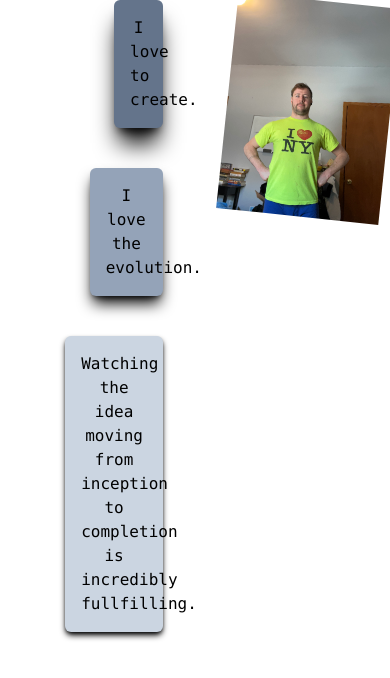
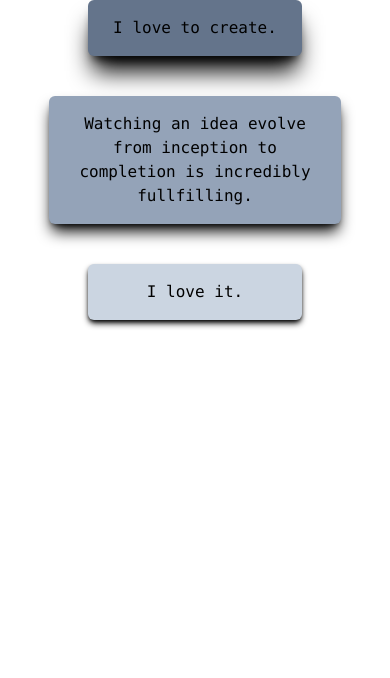
Before and after one commit to MattOrtner/portfolio-site, a Next.js app: page /components/AboutSection in a window 390 px wide. Shown: the top 678 px of the page. Built offline with nearby package versions, Linux system fonts and the light colour scheme.

Commit message:
mobile ready

```diff
--- a/pages/components/AboutSection.js
+++ b/pages/components/AboutSection.js
@@ -20,25 +20,25 @@ const AboutSection = () => {
 
   return (
     <div>
-      <div className="flex gap-16">
+      <div className="flex gap-16 max-[400px]:bg-yellow">
         <VitruvianCarousel
           frontHandler={frontHandler}
           backHandler={backHandler}
           sideHandler={sideHandler}
         />
-        <div className="flex w-[50%] items-end flex-col z-10 gap-10 font-mono">
-          <div className="w-[30%] text-center bg-slate-500 p-4 shadow-xl shadow-black rounded-md">
+        <div className="flex w-[50%] items-end flex-col z-10 gap-10 font-mono max-[400px]:w-[100%] max-[400px]:items-center">
+          <div className="w-[30%] text-center bg-slate-500 p-4 shadow-xl shadow-black rounded-md max-[400px]:w-[55%]">
             I love to create.
           </div>
-          <div className="w-[45%] bg-slate-400 p-4 text-center shadow-lg shadow-black rounded-md">
-            I love the evolution.
-          </div>
-          <div className="w-[60%] text-center bg-slate-300 p-4 shadow-md shadow-black rounded-md">
-            Watching the idea moving from inception to completion is incredibly
+          <div className="w-[45%] bg-slate-400 p-4 text-center shadow-lg shadow-black rounded-md max-[400px]:w-[75%]">
+            Watching an idea evolve from inception to completion is incredibly
             fullfilling.
           </div>
+          <div className="w-[60%] text-center bg-slate-300 p-4 shadow-md shadow-black rounded-md max-[400px]:w-[55%]">
+            I love it.
+          </div>
         </div>
-        <div className="w-[50%]">
+        <div className="w-[50%] max-[400px]:hidden">
           <div className="rotate-6">
             <Image
               alt="Matthew Ortner"
--- a/pages/components/DevIconGroup.js
+++ b/pages/components/DevIconGroup.js
@@ -2,7 +2,7 @@ import DevIcon from "./DevIcon";
 
 const DevIconGroup = () => {
   return (
-    <div className="flex flex-wrap max-w-[500px] gap-4">
+    <div className="grid grid-cols-3 gap-4 max-[400px]:flex-col max-[400px]:grid-cols-2 max-[400px]:w-auto">
       <DevIcon
         url={
           "https://cdn.jsdelivr.net/gh/devicons/devicon/icons/javascript/javascript-original.svg"
--- a/pages/components/SocialIcon.js
+++ b/pages/components/SocialIcon.js
@@ -3,7 +3,7 @@ import Image from "next/image";
 const SocialIcon = ({ imageUrl, alt, linkUrl }) => {
   return (
     <a href={linkUrl} className="curser-pointer">
-      <Image src={imageUrl} alt={alt} width={50} height={50} />
+      <Image src={imageUrl} alt={alt} width={75} height={75} />
     </a>
   );
 };
--- a/pages/components/VitruvianCarousel.js
+++ b/pages/components/VitruvianCarousel.js
@@ -4,8 +4,8 @@ ImageHoverTrigger;
 const VitruvianCarousel = ({ frontHandler, backHandler, sideHandler }) => {
   return (
     <div
-      className="inline-grid grid-rows-6 w-full h-full absolute
-                    place-items-stretch z-40"
+      className="inline-grid grid-rows-6 w-full h-[85%] absolute
+                place-items-stretch z-40 max-[400px]:hidden"
     >
       <ImageHoverTrigger
         overHandler={sideHandler}
--- a/pages/index.js
+++ b/pages/index.js
@@ -9,14 +9,15 @@ import AboutSection from "./components/AboutSection";
 
 export default function Home() {
   return (
-    <div className=" bg-TAN_D font-mono pt-24">
-      <div className="fjac w-full gap-10">
+    <div className="bg-TAN_D font-mono pt-24 w-screen overflow-hidden pb-10">
+      <div className="fjac gap-10 max-[400px]:flex-col">
         <div className="flex flex-col gap-16">
           <Image
             src={profilePhoto}
             alt="An image of Matthew, the developer"
             className="shadow-black shadow-2xl rounded-3xl z-10"
             height={300}
+            width={"auto"}
             style={{ zIndex: "3" }}
             priority
           />
@@ -28,7 +29,8 @@ export default function Home() {
         </div>
         <DevIconGroup />
       </div>
-      <div className="fjac gap-6 m-20 ">
+      <div className="fjac gap-6 m-20 max-[400px]:grid">
+        <div className="flex gap-7 justify-around max-[400px]:w-[250px]">
           <SocialIcon
             imageUrl={
               "https://cdn.jsdelivr.net/gh/devicons/devicon/icons/github/github-original.svg"
@@ -43,13 +45,8 @@ export default function Home() {
             linkUrl={"https://www.linkedin.com/in/matthewortner/"}
             alt={"LinkedIn Icon and Link"}
           />
-        <div
-          style={{
-            backgroundColor: "gray",
-            width: "65%",
-            height: ".25rem",
-          }}
-        ></div>
+        </div>
+        <div className="bg-gray-700 w-[65%] h-[.25rem] m-auto"></div>
         <div className="flex justify-end">
           <FullStackButton />
         </div>
--- a/pages/projects.js
+++ b/pages/projects.js
@@ -2,9 +2,11 @@ import NavBar from "./components/NavBar";
 
 const Projects = () => {
   return (
-    <div className="h-screen bg-TAN_D font-mono">
+    <div className="h-screen w-screen bg-TAN_D font-mono">
       <NavBar />
-      <h1>Projects Page</h1>
+      <div className="fjac">
+        <h1>Projects coming soon</h1>
+      </div>
     </div>
   );
 };
```
Lines whose indentation alone changed are shown as unchanged.
